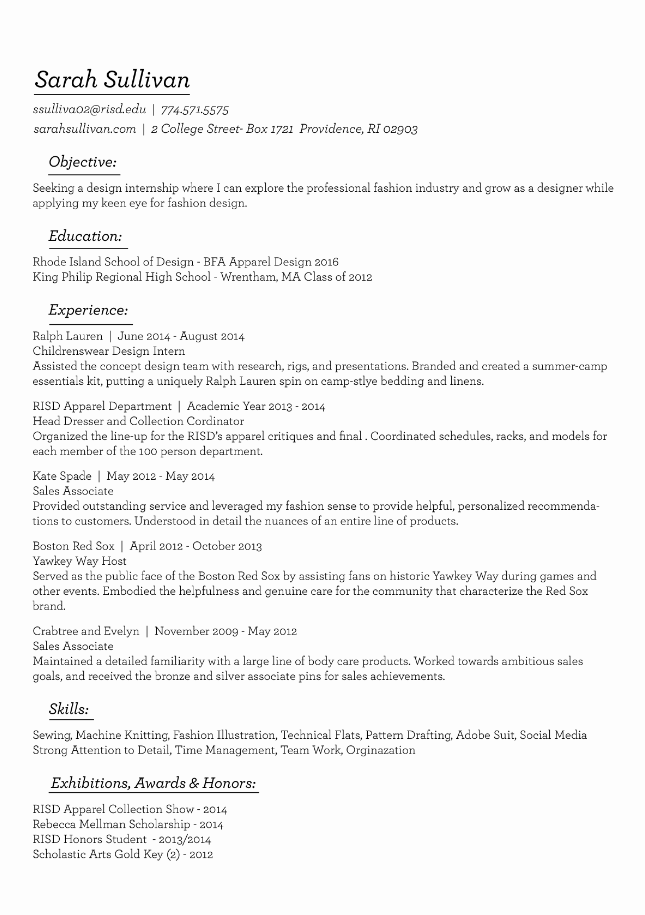
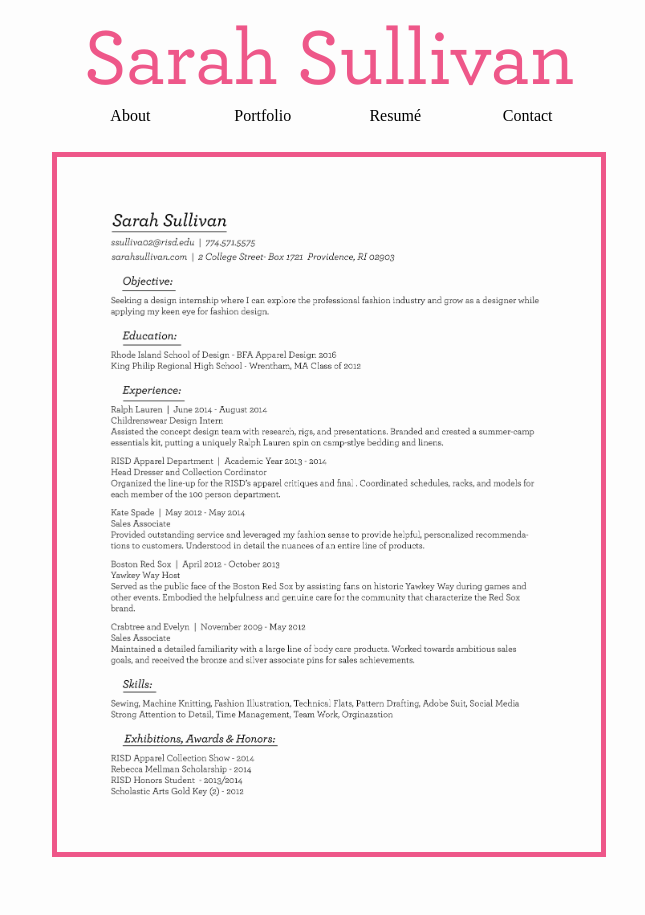
Before and after one commit to rychipman/sarahsullivan.com, a Jekyll site: the page built from jekyll/resume.html, in a window 1280 px wide. Shown: the whole page, without its empty margins (311-956 px from the left). Built offline with Jekyll 4.4.1, drawn with Linux system fonts in a browser that asks for light colours; some web fonts are replaced.

Commit message:
site basics all ported over to new site

```diff
--- a/jekyll/_includes/header.html
+++ b/jekyll/_includes/header.html
@@ -0,0 +1,7 @@
+<header>
+
+<h1><a href='/'>Sarah Sullivan</a></h1>
+
+  {% include nav.html %}
+
+</header>
--- /dev/null
+++ b/jekyll/_includes/nav.html
@@ -0,0 +1,15 @@
+
+  <nav class="article">
+    <div class="nav-item">
+      <a href='/about'>About</a>
+    </div>
+    <div class="nav-item">
+      <a href='http://www.behance.net/sullivansarah'>Portfolio</a>
+    </div>
+    <div class="nav-item">
+      <a href='/resume'>Resum&eacute</a>
+    </div>
+    <div class="nav-item">
+      <a href='/contact'>Contact</a>
+    </div>
+  </nav>
--- a/jekyll/_sass/_layout.scss
+++ b/jekyll/_sass/_layout.scss
@@ -5,28 +5,40 @@ h1 {
     color: $pink;
     font-family: "Archer-Medium";
     font-size: 6em;
+    margin: 0;
+
+    a {
+       color: $pink;
+       &:hover {
+          text-decoration: none;
+          color: $pink;
+       }
+       &:visited {
+          color: $pink;
+       }
+    }
 }
 
 .site-title {
    position: absolute;
-   top: 40%;
+   top: 30%;
    left: 50%;
    margin-right: -50%;
    transform: translate(-50%);
 }
 
 nav {
+   top: calc(30% + 8em);
    position: absolute;
-   top: 60%;
    left: 50%;
    margin-right: -50%;
    transform: translate(-50%);
 
    .nav-item {
       display: inline-block;
-      width: 10em;
       text-align: center;
       font-family: "Archer-Book";
+      width: 10em;
       &:hover {
          font-weight: bold;
       }
@@ -39,11 +51,31 @@ nav {
 }
 
 header {
+   text-align: center;
+   margin-bottom: 2em;
 
+   h1 {
+      font-size: 5em;
+   }
+
+   nav {
+      top: 6.5em;
+      .nav-item {
+         width: 8em;
+      }
+   }
 }
 
 #article-content {
    font-family: "Archer-Book";
+   border: 5px solid $pink;
+   text-align: center;
+   padding: 1em;
+   width: 40%;
+   position: relative;
+   left: 50%;
+   right: -50%;
+   transform: translate(-50%);
 
    h1 {
       font-family: "Archer-Medium";
@@ -51,10 +83,6 @@ header {
    }
 
    img#resume {
-      position: absolute;
-      height: 100%;
-      left: 50%;
-      right: -50%;
-      transform: translate(-50%);
+      width: 80em;
    }
 }
```
Also changed, not shown: jekyll/index.html (+3 -16 lines), jekyll/resume.html (renamed from jekyll/resume.md).
